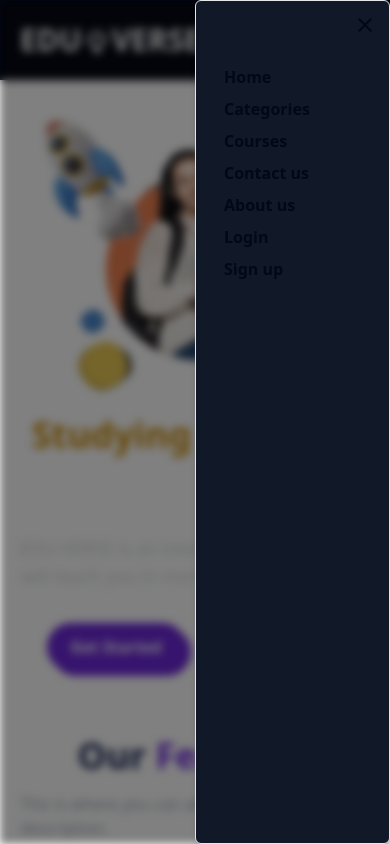
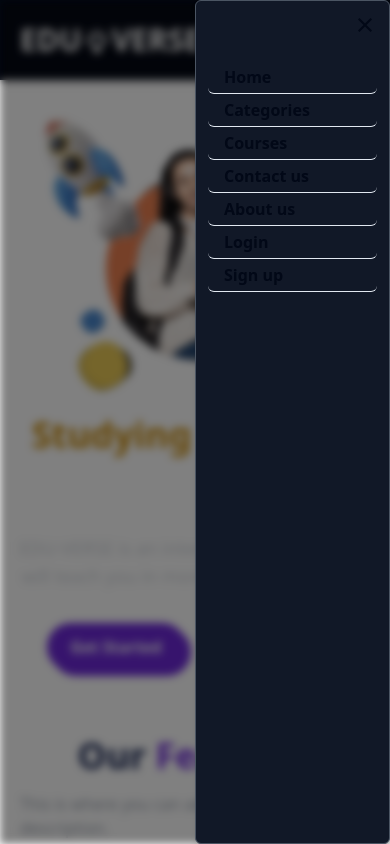
Before and after one commit to nahyan0077/eduverse-frontend, a React (Vite) app: page / in a window 390 px wide. Both pictures are taken after a click on the icon 358 px from the left and 40 px from the top of the page. Shown: the top 844 px of the page. Built offline with nearby package versions, Linux system fonts and the light colour scheme.

Commit message:
style:dark mode edit

```diff
--- a/src/components/home/Header.tsx
+++ b/src/components/home/Header.tsx
@@ -48,7 +48,7 @@ const Header: React.FC = () => {
                         <button className="border border-violet-700 text-gray-50 text-sm bg-violet-700 px-4 py-2 rounded-md ml-20">Sign up</button>
                     </div>
 
-                    <div className="md:hidden text-violet-700 hover:text-violet-700 cursor-pointer">
+                    <div className={`md:hidden ${theme == 'light' ? 'text-violet-700' : 'text-white' } hover:text-gray-300 cursor-pointer`}>
                         <MenuRoundedIcon onClick={() => setMenuOpen(!menuOpen)} />
                     </div>
                 </div>
@@ -60,20 +60,20 @@ const Header: React.FC = () => {
                                 initial={{ opacity: 0 }} animate={{ opacity: 1 }} exit={{ opacity: 0 }}
                                 transition={{ duration: 0.3 }} />
 
-                            <motion.div className={`absolute top-0 w-[50%] h-screen right-0  ${theme == 'light' ? 'bg-white' : 'bg-gray-900' } border border-gray-200 rounded-md shadow-md`}
+                            <motion.div className={`absolute top-0 w-[50%] h-screen right-0  ${theme == 'light' ? 'bg-white' : 'bg-gray-900' } border border-gray-600 rounded-md shadow-md`}
                                 initial={{ x: "100%" }} animate={{ x: 0 }} exit={{ x: "100%" }}
                                 transition={{ type: "spring", stiffness: 400, damping: 30 }}>
                                 <div className="p-3 flex justify-end">
                                     <ClearIcon onClick={()=>setMenuOpen(false)} />
                                 </div>
-                                <ul className="p-3 text-left gap-6">
-                                    <li className="py-1 px-4 hover:bg-purple-100 rounded-md font-semibold">Home</li>
-                                    <li className="py-1 px-4 hover:bg-purple-100 rounded-md font-semibold">Categories</li>
-                                    <li className="py-1 px-4 hover:bg-purple-100 rounded-md font-semibold">Courses</li>
-                                    <li className="py-1 px-4 hover:bg-purple-100 rounded-md font-semibold">Contact us</li>
-                                    <li className="py-1 px-4 hover:bg-purple-100 rounded-md font-semibold">About us</li>
-                                    <li className="py-1 px-4 hover:bg-purple-100 rounded-md font-semibold">Login</li>
-                                    <li className="py-1 px-4 hover:bg-purple-100 rounded-md font-semibold">Sign up</li>
+                                <ul className="p-3 text-left gap-9">
+                                    <li className={`py-1 px-4 border-b ${theme == 'light' ? 'hover:bg-purple-100' : 'hover:bg-gray-600' } rounded-md font-semibold`}>Home</li>
+                                    <li className={`py-1 border-b px-4 ${theme == 'light' ? 'hover:bg-purple-100' : 'hover:bg-gray-600' } rounded-md font-semibold`}>Categories</li>
+                                    <li className={`py-1 border-b px-4 ${theme == 'light' ? 'hover:bg-purple-100' : 'hover:bg-gray-600' } rounded-md font-semibold`}>Courses</li>
+                                    <li className={`py-1 border-b px-4 ${theme == 'light' ? 'hover:bg-purple-100' : 'hover:bg-gray-600' } rounded-md font-semibold`}>Contact us</li>
+                                    <li className={`py-1 border-b px-4 ${theme == 'light' ? 'hover:bg-purple-100' : 'hover:bg-gray-600' } rounded-md font-semibold`}>About us</li>
+                                    <li className={`py-1 border-b px-4 ${theme == 'light' ? 'hover:bg-purple-100' : 'hover:bg-gray-600' } rounded-md font-semibold`}>Login</li>
+                                    <li className={`py-1 border-b px-4 ${theme == 'light' ? 'hover:bg-purple-100' : 'hover:bg-gray-600' } rounded-md font-semibold`}>Sign up</li>
                                 </ul>
                             </motion.div>
                         </>
```
